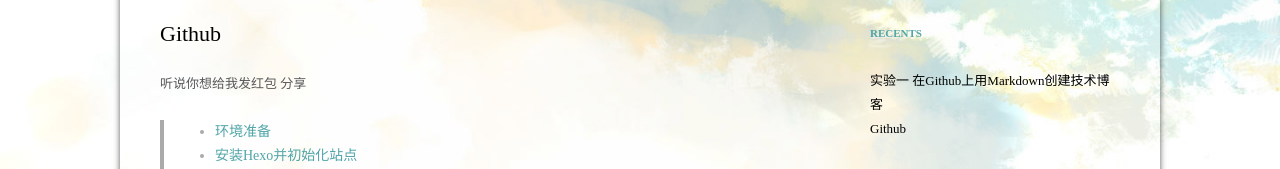
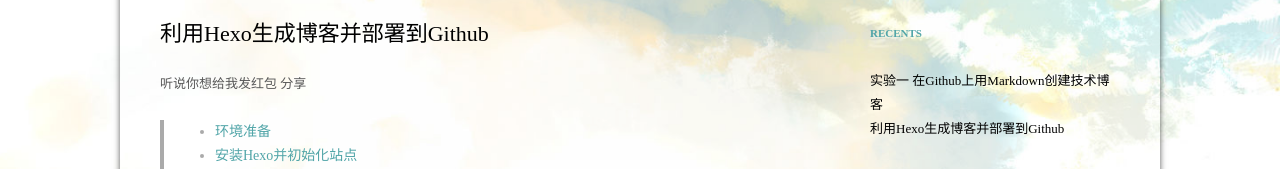
Before and after one commit to chen-rhythm/chen-rhythm.github.io, a plain HTML site: page 2017/04/15/hello-world/index.html in a window 1280 px wide. Shown: the part 217-386 px from the top of the page. Drawn offline with Linux system fonts and the light colour scheme; a script that the page names is missing.

Commit message:
Site updated: 2017-04-15 09:13:05

```diff
--- a/2017/04/15/hello-world/index.html
+++ b/2017/04/15/hello-world/index.html
@@ -22,18 +22,18 @@ Tips
 
 
 
-  <title>Github | 魔仙堡</title>
+  <title>利用Hexo生成博客并部署到Github | 魔仙堡</title>
   <meta name="viewport" content="width=device-width, initial-scale=1, maximum-scale=1">
   <meta name="description" content="环境准备 安装Hexo并初始化站点 部署到Github Pages 设置SSH keys 请开始你的表演 Tips    一、环境准备1.安装Git2.安装Node.js">
 <meta name="keywords" content="Hexo">
 <meta property="og:type" content="article">
-<meta property="og:title" content="Github">
+<meta property="og:title" content="利用Hexo生成博客并部署到Github">
 <meta property="og:url" content="http://yoursite.com/2017/04/15/hello-world/index.html">
 <meta property="og:site_name" content="魔仙堡">
 <meta property="og:description" content="环境准备 安装Hexo并初始化站点 部署到Github Pages 设置SSH keys 请开始你的表演 Tips    一、环境准备1.安装Git2.安装Node.js">
-<meta property="og:updated_time" content="2017-04-15T01:08:03.874Z">
+<meta property="og:updated_time" content="2017-04-15T01:08:47.096Z">
 <meta name="twitter:card" content="summary">
-<meta name="twitter:title" content="Github">
+<meta name="twitter:title" content="利用Hexo生成博客并部署到Github">
 <meta name="twitter:description" content="环境准备 安装Hexo并初始化站点 部署到Github Pages 设置SSH keys 请开始你的表演 Tips    一、环境准备1.安装Git2.安装Node.js">
 
 
@@ -86,7 +86,7 @@ Tips
 
 
     <h1 class="entry-title article-title">
-      Github
+      利用Hexo生成博客并部署到Github
     </h1>
 
 
@@ -200,7 +200,7 @@ Tips
 
 <section id="comments">
   <!-- 多说评论框 start -->
-  <div class="ds-thread" data-thread-key="post-hello-world" data-title="Github" data-url="http://yoursite.com/2017/04/15/hello-world/"></div>
+  <div class="ds-thread" data-thread-key="post-hello-world" data-title="利用Hexo生成博客并部署到Github" data-url="http://yoursite.com/2017/04/15/hello-world/"></div>
   <!-- 多说评论框 end -->
   <!-- 多说公共JS代码 start (一个网页只需插入一次) -->
   <script type="text/javascript">
@@ -232,7 +232,7 @@ Tips
           </li>
 
           <li>
-            <a href="/2017/04/15/hello-world/">Github</a>
+            <a href="/2017/04/15/hello-world/">利用Hexo生成博客并部署到Github</a>
           </li>
 
       </ul>
```
Also changed, not shown: 2017/04/15/实验一/index.html (+1 -1 lines), archives/2017/04/index.html (+2 -2 lines), archives/2017/index.html (+2 -2 lines), archives/index.html (+2 -2 lines), index.html (+2 -2 lines), pay/index.html (+1 -1 lines), tags/Hexo/index.html (+2 -2 lines), tags/实验报告/index.html (+1 -1 lines).
